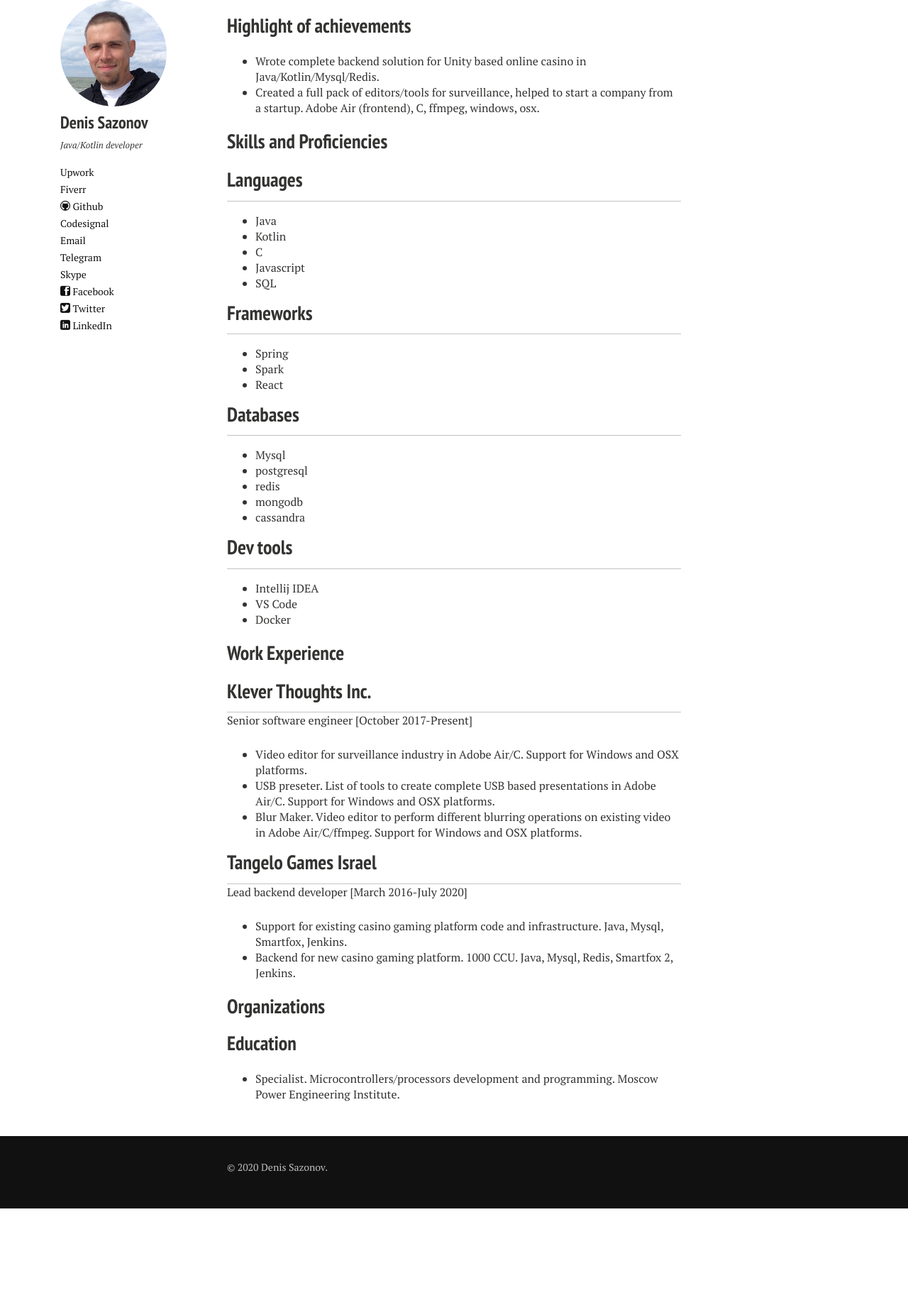
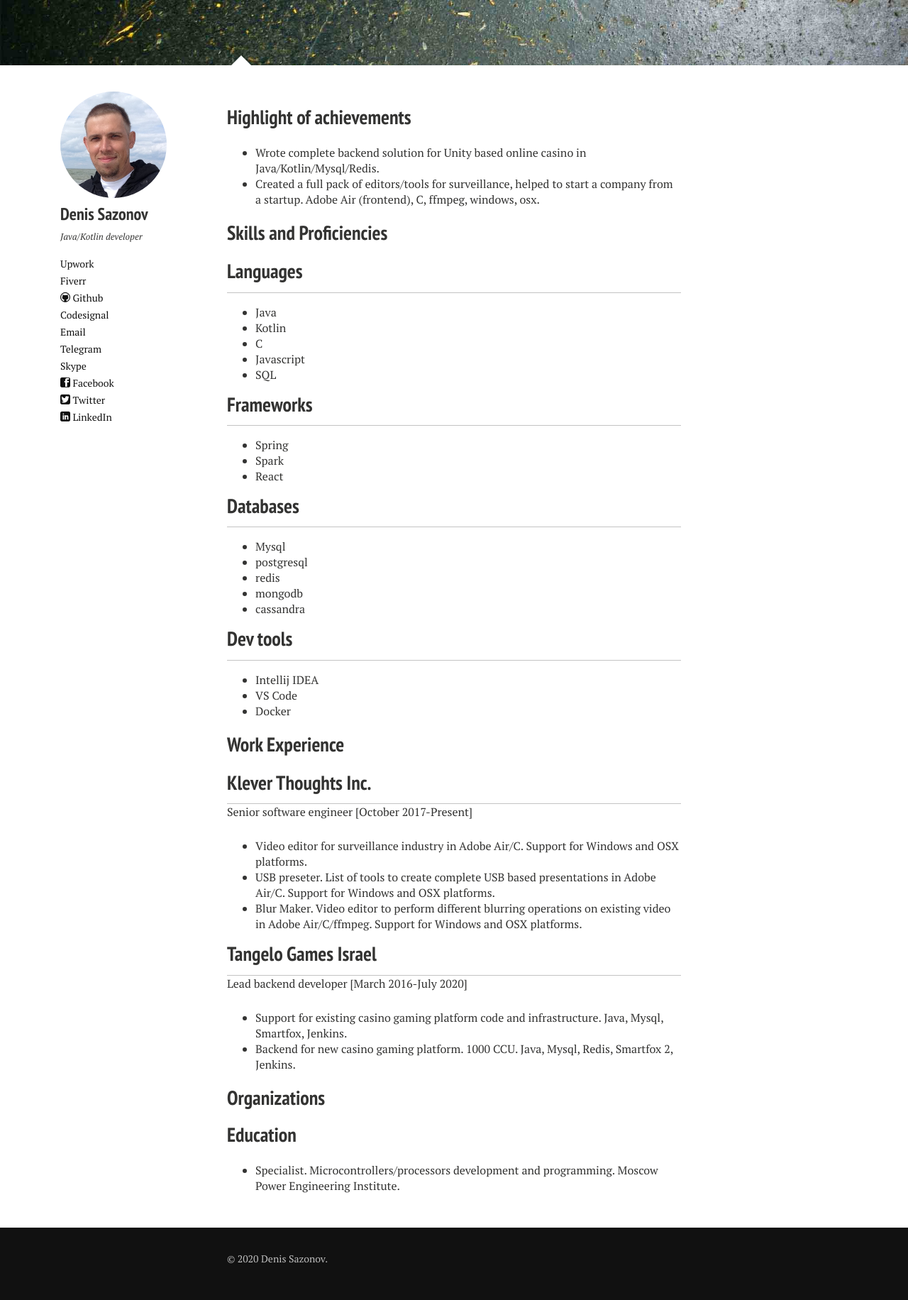
Before and after one commit to sadensmol/sadensmol.github.com, a Jekyll site: the page built from index.md, in a window 1280 px wide. Shown: the whole page at 71% size. Built offline with Jekyll 4.4.1, drawn with Linux system fonts in a browser that asks for light colours; nearby versions of some CDN libraries; our own code applies the rules of GitHub Pages for plain Markdown files; before the commit the page ends 1703 px from its top, so only the background shows below that.

Commit message:
added header image back with smaller size

```diff
--- a/index.md
+++ b/index.md
@@ -1,5 +1,7 @@
 ---
 layout: home
+image:
+  feature: "header.jpg"
 published: true
 ---
 
```
Also changed, not shown: images/header.jpg (added).
